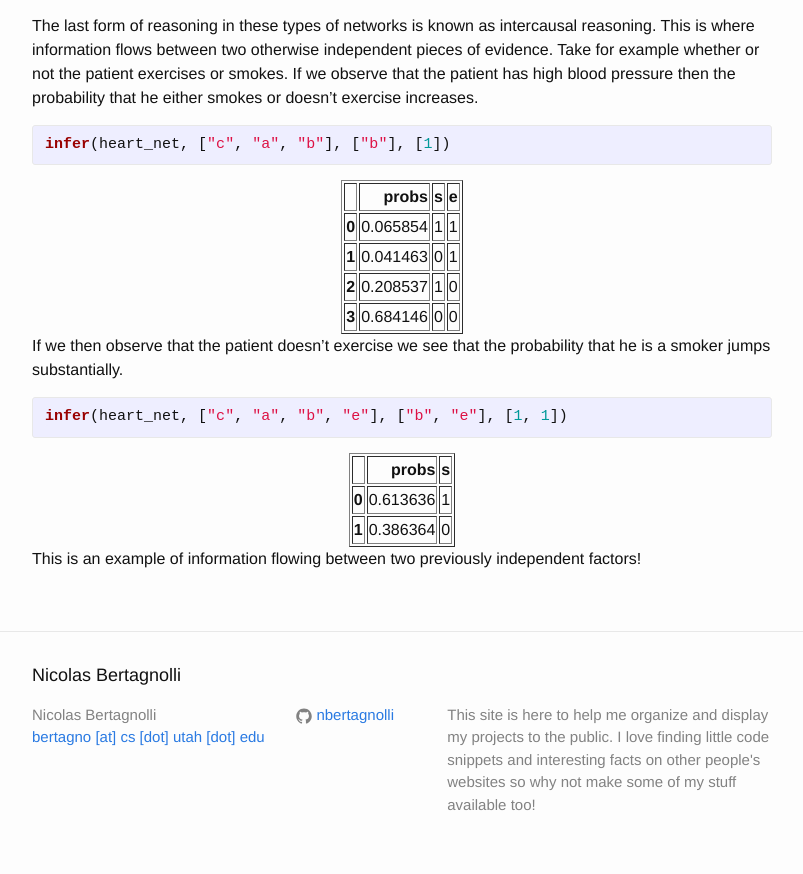
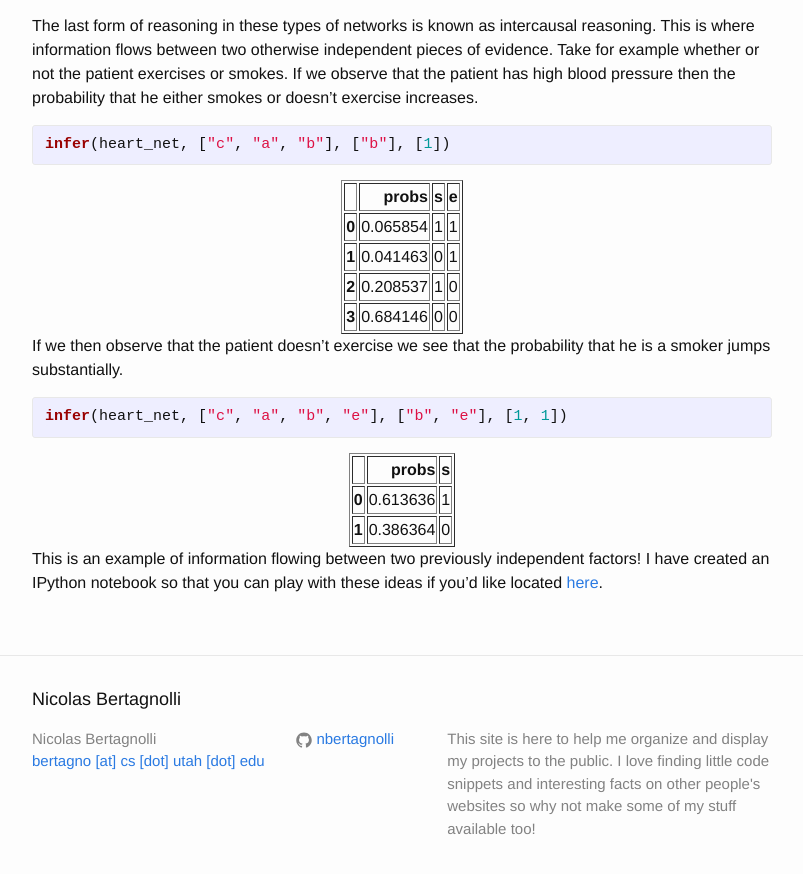
Before and after one commit to nbertagnolli/nbertagnolli.github.io, a Jekyll site: the page built from _posts/2016-05-23-Bayes_Nets.md, in a window 1280 px wide and 900 px high, scrolled down 7298 px. Shown: the top 874 px of the window, without its empty margins (238-1041 px from the left). Built offline with Jekyll 4.4.1, drawn with Linux system fonts in a browser that asks for light colours; formulas are drawn with MathJax 3.

Commit message:
Added ipython code link

```diff
--- a/_posts/2016-05-23-Bayes_Nets.md
+++ b/_posts/2016-05-23-Bayes_Nets.md
@@ -377,4 +377,4 @@ infer(heart_net, ["c", "a", "b", "e"], ["b", "e"], [1, 1])
 </div>
 </center>
 
-This is an example of information flowing between two previously independent factors!
+This is an example of information flowing between two previously independent factors!  I have created an IPython notebook so that you can play with these ideas if you'd like located <a href="https://github.com/nbertagnolli/BlogPosts/blob/master/Python/BayesNets.ipynb">here</a>.
```
